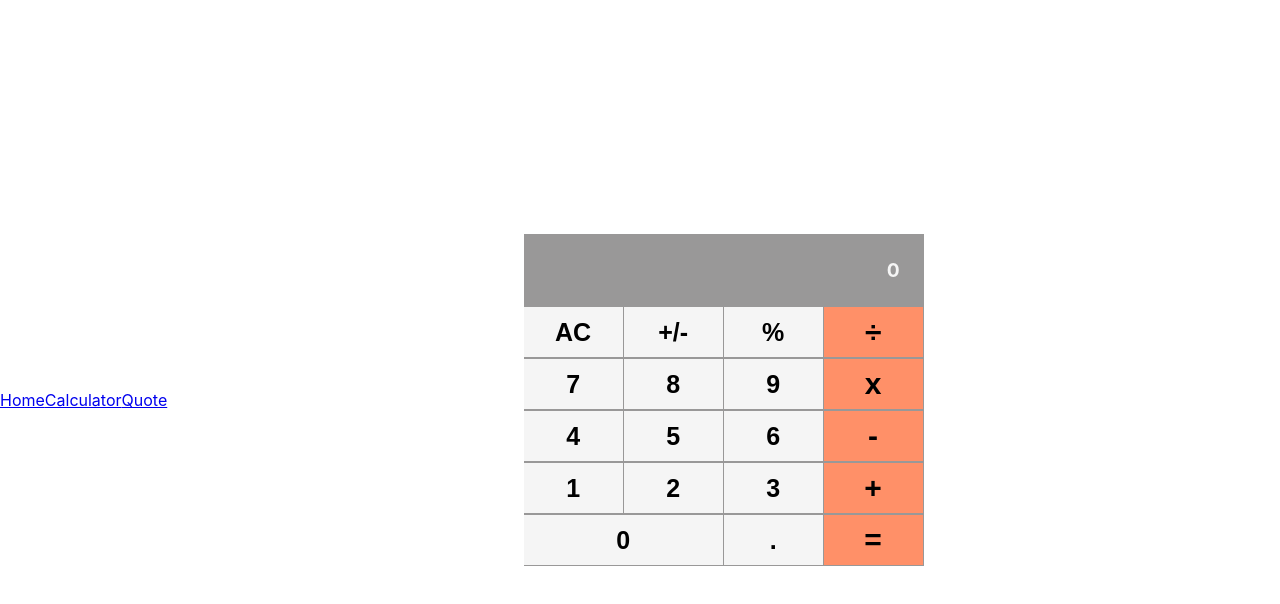
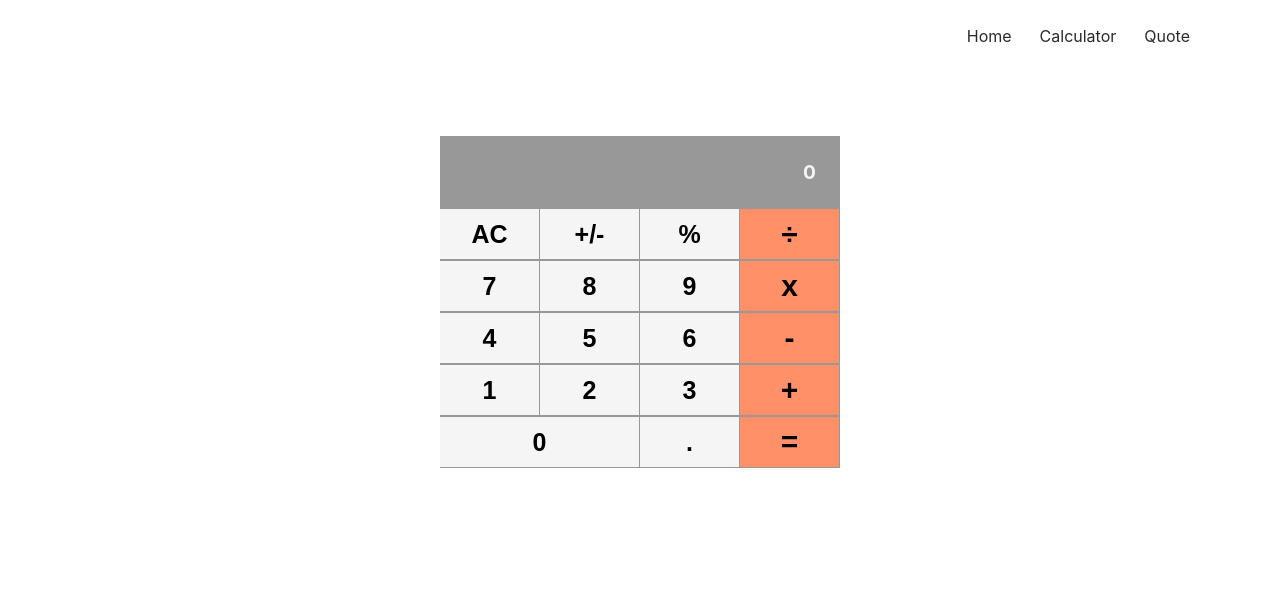
Before and after one commit to Lizdev-05/math-magician, a React (Create React App) app: page / in a window 1280 px wide. Shown: the top 604 px of the page. Built offline with nearby package versions, Linux system fonts and the light colour scheme.

Commit message:
Complete navbar

```diff
--- a/src/App.css
+++ b/src/App.css
@@ -3,17 +3,28 @@
   padding: 0;
   box-sizing: border-box;
 }
-
+/*
 .App {
-  display: flex;
+  display: block;
   justify-content: center;
   align-items: center;
   min-height: 100vh;
-}
+} */
 
 .navbar{
+  padding: 20px;
   display: flex;
-  justify-content: space-between;
-  align-items: left;
+  align-items: center;
+  justify-content: flex-end;
+  margin-right: 4rem;
+  }
 
-}
+  .navbar a {
+    margin-left: 16px;
+    text-decoration: none;
+    padding: 6px;
+    color: #2a2a2a;
+  }
+  .navbar a:hover {
+    color: rgb(255, 144, 104)
+  }
--- a/src/components/Calculator.css
+++ b/src/components/Calculator.css
@@ -13,7 +13,7 @@
 .global {
   width: 100%;
   max-width: 400px;
-  margin: 0 auto;
+  margin: 4rem auto;
   background-color: var(--primary);
 }
 
```
